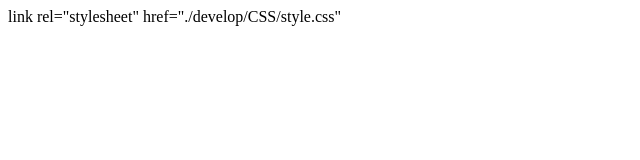
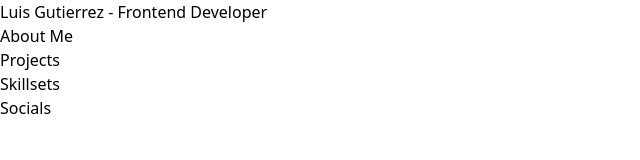
Before and after one commit to luisgcodes/updatedPortfolio, a plain HTML site: page index.html in a window 1280 px wide. Shown: the whole page, without its empty margins (0-640 px from the left). Drawn offline with nearby package versions, Linux system fonts and the light colour scheme.

Commit message:
setting up

```diff
--- a/index.html
+++ b/index.html
@@ -4,10 +4,23 @@
     <meta charset="UTF-8">
     <meta http-equiv="X-UA-Compatible" content="IE=edge">
     <meta name="viewport" content="width=device-width, initial-scale=1.0">
-    link rel="stylesheet" href="./develop/CSS/style.css"
-    <title>Document</title>
+    <link rel="stylesheet" href="./develop/CSS/style.css">
+    <script src="https://cdn.tailwindcss.com"></script>
+    <title>My Portfolio</title>
 </head>
 <body>
-
+    <div>
+        <h3>Luis Gutierrez - Frontend Developer</h3>
+        <header>
+            <nav>
+                <ul>
+                    <li>About Me</li>
+                    <li>Projects</li>
+                    <li>Skillsets</li>
+                    <li>Socials</li>
+                </ul>
+            </nav>
+        </header>
+    </div>
 </body>
 </html>
```
